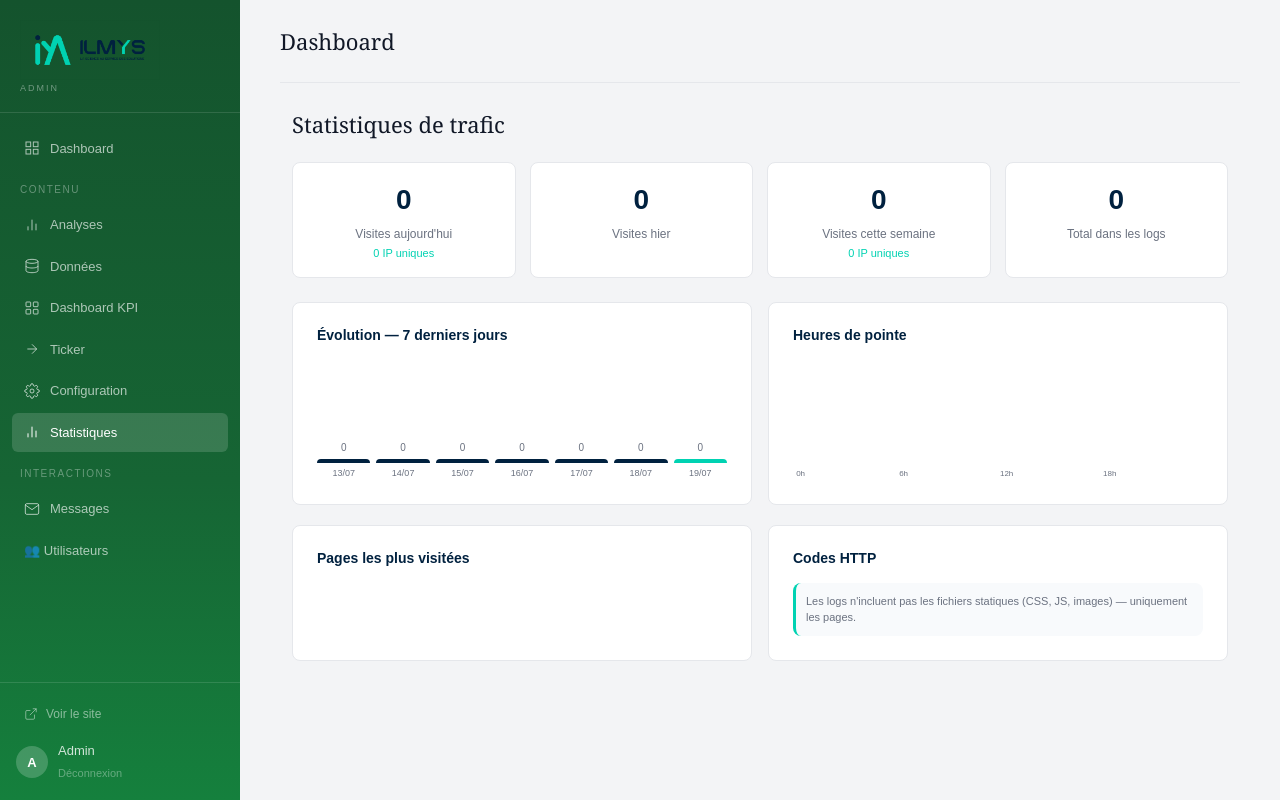
After one commit to lynol/ilmys, a Flask app: page /admin/stats in a window 1280 px wide. The commit adds this page. Run offline with Flask 3, Linux system fonts and the light colour scheme; the visitor is signed in with stand-in values (Sample User, id 1); data that the repository does not hold is empty; some libraries are stand-ins or nearby versions.

Commit message:
stat update

```diff
--- a/app.py
+++ b/app.py
@@ -5,14 +5,17 @@ from dotenv import load_dotenv
 from werkzeug.security import check_password_hash
 from werkzeug.utils import secure_filename
 from functools import wraps
+import pandas as pd
+
+from flask_mail import Mail, Message
+import secrets
+from datetime import datetime, timedelta
+from collections import Counter
+
 import re
 import time
 import os
-import pandas as pd
-
-from flask_mail import Mail, Message
-import secrets
-from datetime import datetime, timedelta
+
 
 load_dotenv()
 
@@ -1658,5 +1661,128 @@ def admin_config():
     return render_template('admin/config.html', rows=rows)
 
 
+@app.route('/admin/stats')
+@login_required
+def admin_stats():
+    log_path = '/var/log/apache2/domains/ilmys.com.log'
+
+    # ─── PARSER LES LOGS ───
+    pattern = re.compile(
+        r'(\d+\.\d+\.\d+\.\d+) - - \[(.+?)\] '
+        r'"(\w+) (.+?) HTTP.+?" (\d+) (\d+)'
+        r'(?:\s+"(.+?)")?'
+        r'(?:\s+"(.+?)")?'
+    )
+
+    visits       = []
+    pages_count  = Counter()
+    ip_count     = Counter()
+    status_count = Counter()
+    jour_count   = Counter()
+    heure_count  = Counter()
+
+    try:
+        with open(log_path, 'r') as f:
+            for line in f:
+                m = pattern.match(line)
+                if not m:
+                    continue
+                ip, date_str, method, path, status, size = (
+                    m.group(1), m.group(2), m.group(3),
+                    m.group(4), m.group(5), m.group(6)
+                )
+
+                # Ignorer les assets statiques et admin
+                if any(x in path for x in [
+                    '/static/', '/admin', '/favicon',
+                    '.css', '.js', '.png', '.jpg',
+                    '.ico', '.woff'
+                ]):
+                    continue
+
+                # Parser la date
+                try:
+                    dt = datetime.strptime(
+                        date_str[:20], '%d/%b/%Y:%H:%M:%S'
+                    )
+                except:
+                    continue
+
+                visits.append({
+                    'ip'    : ip,
+                    'date'  : dt,
+                    'path'  : path,
+                    'status': status,
+                    'size'  : int(size) if size else 0
+                })
+
+                pages_count[path]          += 1
+                ip_count[ip]               += 1
+                status_count[status]       += 1
+                jour_count[dt.strftime('%d/%m')] += 1
+                heure_count[dt.hour]       += 1
+
+    except Exception as e:
+        visits = []
+
+    # ─── KPI ───
+    now       = datetime.now()
+    today     = now.date()
+    yesterday = today - timedelta(days=1)
+    week_ago  = today - timedelta(days=7)
+
+    visits_today = [
+        v for v in visits if v['date'].date() == today
+    ]
+    visits_yesterday = [
+        v for v in visits if v['date'].date() == yesterday
+    ]
+    visits_week = [
+        v for v in visits if v['date'].date() >= week_ago
+    ]
+
+    # Pages uniques par jour (approximation visiteurs)
+    ips_today = len(set(v['ip'] for v in visits_today))
+    ips_week  = len(set(v['ip'] for v in visits_week))
+
+    # Top 10 pages
+    top_pages = pages_count.most_common(10)
+
+    # Top IPs (visiteurs fréquents)
+    top_ips = ip_count.most_common(5)
+
+    # Évolution par jour (7 derniers jours)
+    evolution = []
+    for i in range(6, -1, -1):
+        d = today - timedelta(days=i)
+        nb = sum(
+            1 for v in visits
+            if v['date'].date() == d
+        )
+        evolution.append({
+            'date': d.strftime('%d/%m'),
+            'nb'  : nb
+        })
+
+    # Heures de pointe
+    heures = [
+        {'heure': f"{h}h", 'nb': heure_count.get(h, 0)}
+        for h in range(24)
+    ]
+
+    return render_template('admin/stats.html',
+        total_visites   = len(visits),
+        visites_today   = len(visits_today),
+        visites_hier    = len(visits_yesterday),
+        visites_semaine = len(visits_week),
+        ips_today       = ips_today,
+        ips_week        = ips_week,
+        top_pages       = top_pages,
+        top_ips         = top_ips,
+        evolution       = evolution,
+        heures          = heures,
+        status_count    = dict(status_count),
+    )
+
 if __name__ == '__main__':
     app.run(debug=False)
--- a/templates/admin/base_admin.html
+++ b/templates/admin/base_admin.html
@@ -141,6 +141,15 @@
                     Configuration
             </a>
 
+            <a href="{{ url_for('admin_stats') }}"
+                class="sidebar-link {% if request.endpoint == 'admin_stats' %}active{% endif %}">
+                    <svg viewBox="0 0 24 24" fill="none"
+                        stroke="currentColor" stroke-width="1.5">
+                        <path d="M18 20V10M12 20V4M6 20v-6"/>
+                    </svg>
+                    Statistiques
+            </a>
+
             <div class="sidebar-section-label">Interactions</div>
 
             <a href="{{ url_for('admin_messages') }}"
--- /dev/null
+++ b/templates/admin/stats.html
@@ -0,0 +1,196 @@
+{% extends "admin/base_admin.html" %}
+{% block title %}Statistiques — Admin{% endblock %}
+{% block content %}
+<div class="container-fluid">
+
+    <h4 class="admin-page-title mb-4">Statistiques de trafic</h4>
+
+    <!-- KPI -->
+    <div style="display:grid;grid-template-columns:repeat(auto-fit,minmax(160px,1fr));
+                gap:14px;margin-bottom:24px">
+
+        <div class="admin-card p-3 text-center">
+            <div style="font-size:28px;font-weight:800;color:#00213f">
+                {{ visites_today }}
+            </div>
+            <div style="font-size:12px;color:#6B7280;margin-top:4px">
+                Visites aujourd'hui
+            </div>
+            <div style="font-size:11px;color:#00d2b2;margin-top:2px">
+                {{ ips_today }} IP uniques
+            </div>
+        </div>
+
+        <div class="admin-card p-3 text-center">
+            <div style="font-size:28px;font-weight:800;color:#00213f">
+                {{ visites_hier }}
+            </div>
+            <div style="font-size:12px;color:#6B7280;margin-top:4px">
+                Visites hier
+            </div>
+        </div>
+
+        <div class="admin-card p-3 text-center">
+            <div style="font-size:28px;font-weight:800;color:#00213f">
+                {{ visites_semaine }}
+            </div>
+            <div style="font-size:12px;color:#6B7280;margin-top:4px">
+                Visites cette semaine
+            </div>
+            <div style="font-size:11px;color:#00d2b2;margin-top:2px">
+                {{ ips_week }} IP uniques
+            </div>
+        </div>
+
+        <div class="admin-card p-3 text-center">
+            <div style="font-size:28px;font-weight:800;color:#00213f">
+                {{ total_visites }}
+            </div>
+            <div style="font-size:12px;color:#6B7280;margin-top:4px">
+                Total dans les logs
+            </div>
+        </div>
+
+    </div>
+
+    <div style="display:grid;grid-template-columns:1fr 1fr;
+                gap:16px;margin-bottom:20px">
+
+        <!-- ÉVOLUTION 7 JOURS -->
+        <div class="admin-card p-4">
+            <h6 style="color:#00213f;font-weight:700;
+                       margin-bottom:16px;font-size:14px">
+                Évolution — 7 derniers jours
+            </h6>
+            <div style="display:flex;align-items:flex-end;
+                        gap:6px;height:120px">
+                {% set max_nb = evolution|map(attribute='nb')|max %}
+                {% for e in evolution %}
+                <div style="flex:1;display:flex;
+                            flex-direction:column;align-items:center;
+                            gap:4px">
+                    <div style="font-size:10px;color:#6B7280">
+                        {{ e.nb }}
+                    </div>
+                    <div style="width:100%;
+                                height:{{ (e.nb / (max_nb + 1) * 90)|int }}px;
+                                background:{% if loop.last %}#00d2b2{% else %}#00213f{% endif %};
+                                border-radius:4px 4px 0 0;
+                                min-height:4px">
+                    </div>
+                    <div style="font-size:9px;color:#6B7280">
+                        {{ e.date }}
+                    </div>
+                </div>
+                {% endfor %}
+            </div>
+        </div>
+
+        <!-- HEURES DE POINTE -->
+        <div class="admin-card p-4">
+            <h6 style="color:#00213f;font-weight:700;
+                       margin-bottom:16px;font-size:14px">
+                Heures de pointe
+            </h6>
+            <div style="display:flex;align-items:flex-end;
+                        gap:2px;height:120px">
+                {% set max_h = heures|map(attribute='nb')|max %}
+                {% for h in heures %}
+                <div style="flex:1;display:flex;
+                            flex-direction:column;align-items:center">
+                    <div style="width:100%;
+                                height:{{ (h.nb / (max_h + 1) * 100)|int }}px;
+                                background:#00213f;
+                                border-radius:2px 2px 0 0;
+                                min-height:{% if h.nb > 0 %}3px{% else %}0{% endif %}">
+                    </div>
+                    {% if loop.index0 % 6 == 0 %}
+                    <div style="font-size:8px;color:#6B7280;
+                                margin-top:2px">
+                        {{ h.heure }}
+                    </div>
+                    {% endif %}
+                </div>
+                {% endfor %}
+            </div>
+        </div>
+
+    </div>
+
+    <div style="display:grid;grid-template-columns:1fr 1fr;
+                gap:16px;margin-bottom:20px">
+
+        <!-- TOP PAGES -->
+        <div class="admin-card p-4">
+            <h6 style="color:#00213f;font-weight:700;
+                       margin-bottom:16px;font-size:14px">
+                Pages les plus visitées
+            </h6>
+            <table style="width:100%;font-size:12px;
+                          border-collapse:collapse">
+                {% for page, nb in top_pages %}
+                <tr>
+                    <td style="padding:6px 0;color:#2d3748;
+                               border-bottom:1px solid #f1f5f9;
+                               max-width:200px;overflow:hidden;
+                               text-overflow:ellipsis;
+                               white-space:nowrap">
+                        {{ page }}
+                    </td>
+                    <td style="padding:6px 0;text-align:right;
+                               border-bottom:1px solid #f1f5f9;
+                               color:#00213f;font-weight:700;
+                               width:50px">
+                        {{ nb }}
+                    </td>
+                    <td style="padding:6px 0 6px 10px;
+                               border-bottom:1px solid #f1f5f9;
+                               width:80px">
+                        {% set max_p = top_pages[0][1] %}
+                        <div style="background:#f1f5f9;
+                                    border-radius:4px;height:6px">
+                            <div style="background:#00d2b2;
+                                        height:100%;border-radius:4px;
+                                        width:{{ (nb/max_p*100)|int }}%">
+                            </div>
+                        </div>
+                    </td>
+                </tr>
+                {% endfor %}
+            </table>
+        </div>
+
+        <!-- STATUTS HTTP -->
+        <div class="admin-card p-4">
+            <h6 style="color:#00213f;font-weight:700;
+                       margin-bottom:16px;font-size:14px">
+                Codes HTTP
+            </h6>
+            {% for status, nb in status_count.items()|sort %}
+            <div style="display:flex;justify-content:space-between;
+                        align-items:center;padding:6px 0;
+                        border-bottom:1px solid #f1f5f9;
+                        font-size:12px">
+                <span style="color:{% if status == '200' %}#00776a
+                             {% elif status == '404' %}#991b1b
+                             {% else %}#92400e{% endif %};
+                             font-weight:700">
+                    {{ status }}
+                </span>
+                <span style="color:#2d3748">{{ nb }} requêtes</span>
+            </div>
+            {% endfor %}
+
+            <div style="margin-top:16px;padding:10px;
+                        background:#f8fafc;border-radius:8px;
+                        font-size:11px;color:#6B7280;
+                        border-left:3px solid #00d2b2">
+                Les logs n'incluent pas les fichiers statiques
+                (CSS, JS, images) — uniquement les pages.
+            </div>
+        </div>
+
+    </div>
+
+</div>
+{% endblock %}
```
